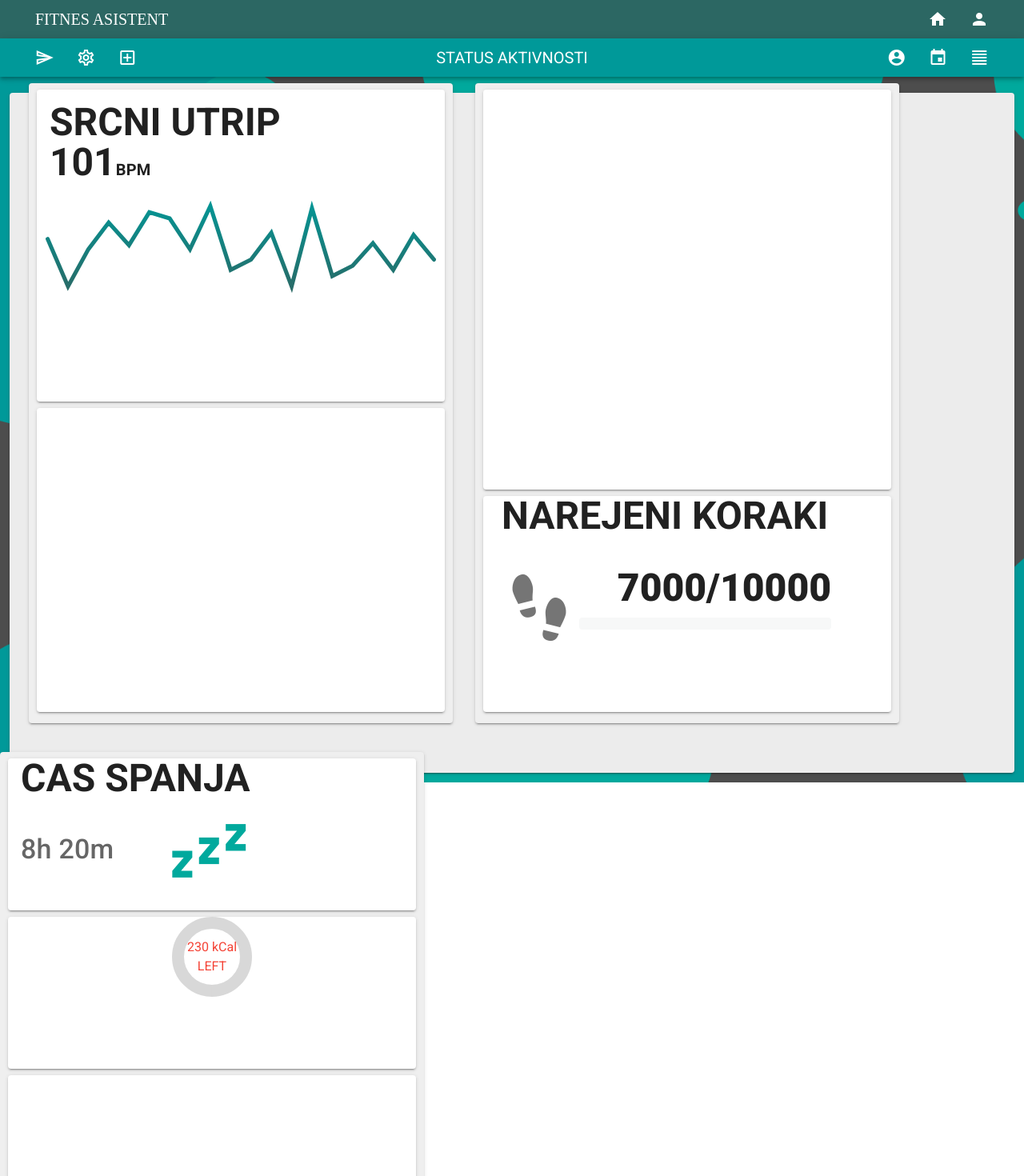
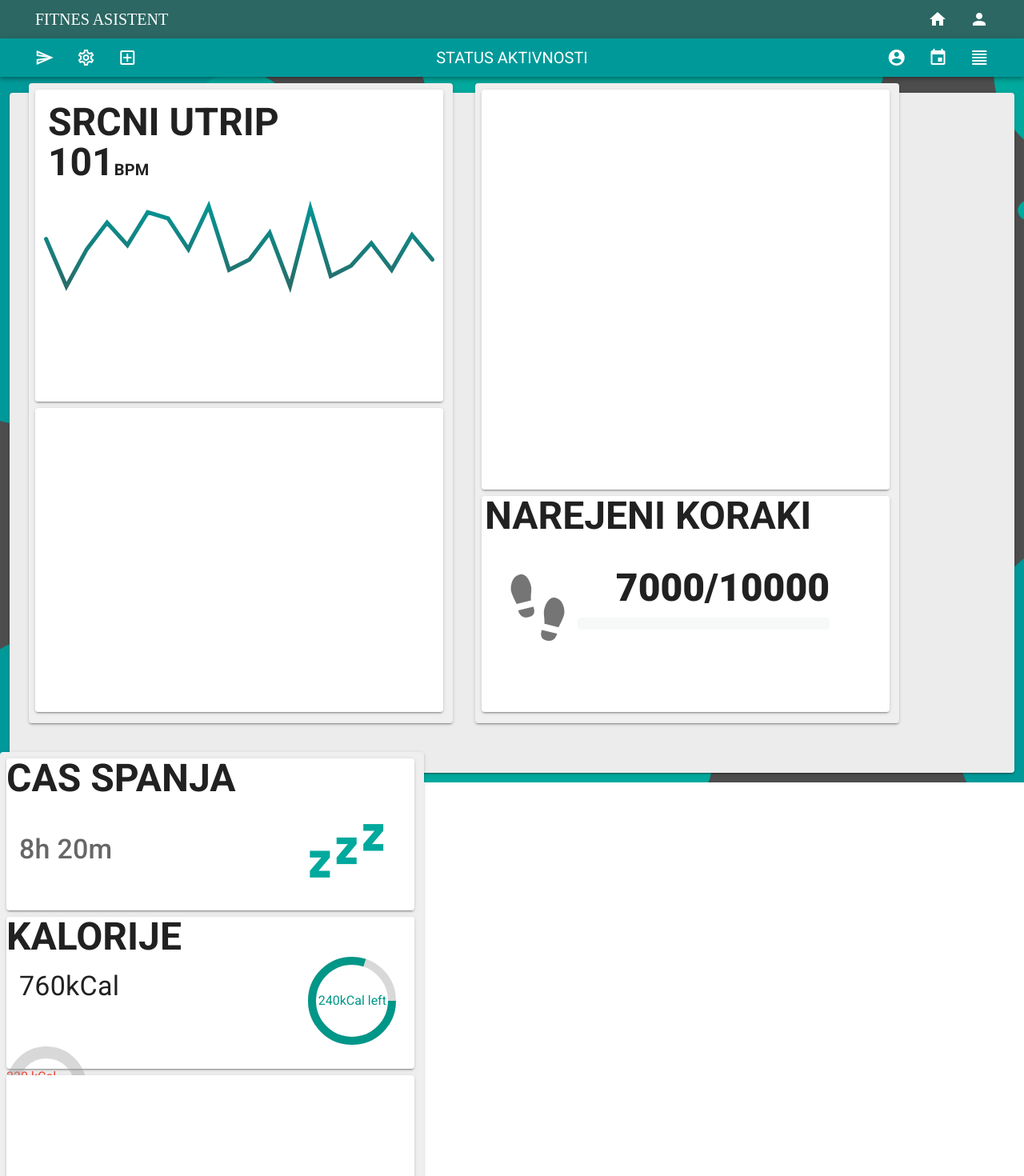
Before and after one commit to Jo1ex/FitnessAsistent, a Vue app in the folder fitnesweb/: page /statusaktivnosti in a window 1280 px wide. Shown: the top 1470 px of the page at 80% size. Built offline with nearby package versions, Linux system fonts and the light colour scheme.

Commit message:
delal sem na statusu aktivnosti

```diff
--- a/fitnesweb/src/views/StatusAktivnostiView.vue
+++ b/fitnesweb/src/views/StatusAktivnostiView.vue
@@ -23,7 +23,8 @@
 
       <v-spacer></v-spacer>
 
-      <router-link to="/urnikvadbe">
+
+      <router-link to="/statusaktivnosti">
         <v-icon>mdi-account-circle</v-icon>
       </router-link>
       &nbsp;&nbsp;&nbsp;&nbsp;&nbsp;&nbsp;&nbsp;
@@ -39,32 +40,30 @@
     <v-container class="fill-height" fluid>
 
       <v-card
-         class="mx-auto mt-2"
+         class="mx-auto mt-2 align-center"
          color="#ECECEC"
          light
          max-width="1700"
          width="1700"
          height="850"
-         align=center
+
         >
         <v-row>
         <v-card
-         class="ml-9 my-auto"
+         class="ml-9 my-auto align-center"
          color="#EFEFEF"
          light
          max-width="1700"
          width="530"
          height="800"
-         align=center
         >
           <v-card
-          class="ma-2"
+          class="ma-2 align-center"
           color=white
           light
           max-width="510"
           width="510"
           height="390"
-          align=center
           >
           <v-card-title>
 
@@ -98,37 +97,34 @@
     </v-sheet>
           </v-card>
           <v-card
-          class="ma-2"
+          class="ma-2 align-center"
           color=white
           light
           max-width="1700"
           width="510"
           height="380"
-          align=center
           >
           </v-card>
       </v-card>
       <v-card
-         class="mx-7 my-auto"
+         class="mx-7 my-auto align-center"
          color="#EFEFEF"
          light
          max-width="1700"
          width="530"
          height="800"
-         align=center
         >
         <v-card
-          class="ma-2"
+          class="ma-2 align-center"
           color=white
           light
           max-width="1700"
           width="510"
           height="500"
-          align=center
           >
           </v-card>
           <v-card
-          class="ma-2"
+          class="ma-2 align-center"
           color=white
           light
           max-width="510"
@@ -140,8 +136,9 @@
         </div>
         <v-row class="mt-10 ml-5">
         <v-icon
+        class="align-center"
         size="100"
-        align=start
+
         >mdi-shoe-print
         </v-icon>
           <div class="text-h3 font-weight-black">
@@ -160,42 +157,71 @@
           </v-card>
       </v-card>
       <v-card
-         class="mr-9 my-9"
+         class="mr-9 my-9 align-center"
          color="#EFEFEF"
          light
          max-width="1700"
          width="530"
          height="800"
-         align=center
+
         >
         <v-card
-          class="ma-2"
+          class="ma-2 align-start"
           color=white
           light
-          max-width="1700"
+
+          max-width="510"
           width="510"
           height="190"
+
           >
-          <div class="text-h3 font-weight-bold ml-4" align=start>
-          CAS SPANJA  &nbsp;&nbsp;&nbsp;&nbsp;
+          <div class="text-h3 font-weight-bold " >
+          CAS SPANJA &nbsp;&nbsp;&nbsp;&nbsp;&nbsp;&nbsp;&nbsp;&nbsp;&nbsp;&nbsp;&nbsp;&nbsp;&nbsp;&nbsp;
           </div>
           <v-card-text
-            class="text-h4 font-weight-medium"
+            class="text-h4 font-weight-medium align-center"
             color="#00A99D"
-            align=start>
-          8h 20m
+            >
+
+          8h 20m &nbsp;&nbsp;&nbsp;&nbsp;&nbsp;&nbsp;&nbsp;&nbsp;&nbsp;&nbsp;&nbsp;&nbsp;&nbsp;&nbsp;&nbsp;&nbsp;&nbsp;&nbsp;&nbsp;
+
           <v-icon size=100 class="ml-15" color="#00A99D">mdi-sleep</v-icon>
           </v-card-text>
           </v-card>
           <v-card
-          class="ma-2"
+          class="ma-2 align-center"
           color=white
           light
-          max-width="1700"
+
+          max-width="510"
           width="510"
           height="190"
-          align=center
+
           >
+
+
+          <div class="text-h3 font-weight-bold align-start" >
+          KALORIJE  &nbsp;&nbsp;&nbsp;&nbsp;&nbsp;&nbsp;&nbsp;&nbsp;&nbsp;&nbsp;&nbsp;&nbsp;&nbsp;&nbsp;&nbsp;&nbsp;&nbsp;&nbsp;&nbsp;
+          </div>
+          <v-row>
+            <v-col>
+          <v-card-text
+            class="text-h4 font-weight-mediu align-startm"
+            color="#00A99D"
+            >
+          760kCal &nbsp;&nbsp;&nbsp;&nbsp;&nbsp;&nbsp;&nbsp;&nbsp;&nbsp;&nbsp;&nbsp;&nbsp;&nbsp;&nbsp;&nbsp;&nbsp;&nbsp;&nbsp;&nbsp;&nbsp;&nbsp;&nbsp;&nbsp;&nbsp;&nbsp;&nbsp;&nbsp;&nbsp;&nbsp;&nbsp;&nbsp;&nbsp;&nbsp;&nbsp;&nbsp;&nbsp;&nbsp;
+          </v-card-text>
+            </v-col>
+        <v-col>
+          <v-progress-circular
+            :value="80"
+            :size="110"
+            :width="10"
+            color="teal">240kCal left</v-progress-circular>
+        </v-col>
+          </v-row>
+
+
           <v-progress-circular
           :rotate="90"
           :size="100"
@@ -205,15 +231,16 @@
         >
           230 kCal LEFT
         </v-progress-circular>
+
           </v-card>
           <v-card
-          class="ma-2"
+          class="ma-2 align-center"
           color=white
           light
           max-width="1700"
           width="510"
           height="380"
-          align=center
+
           >
           </v-card>
       </v-card>
```
